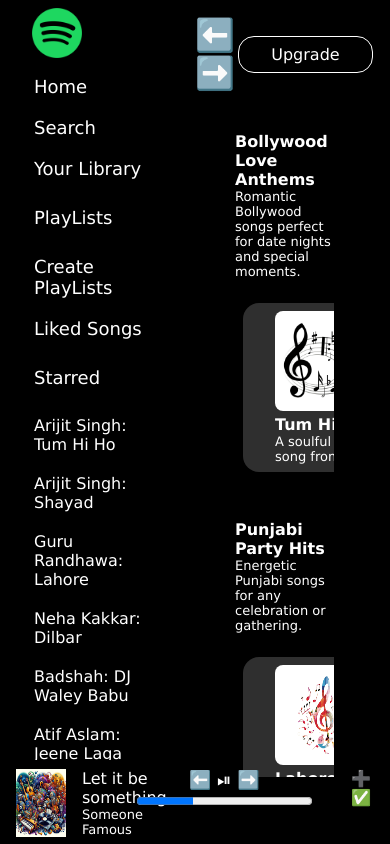
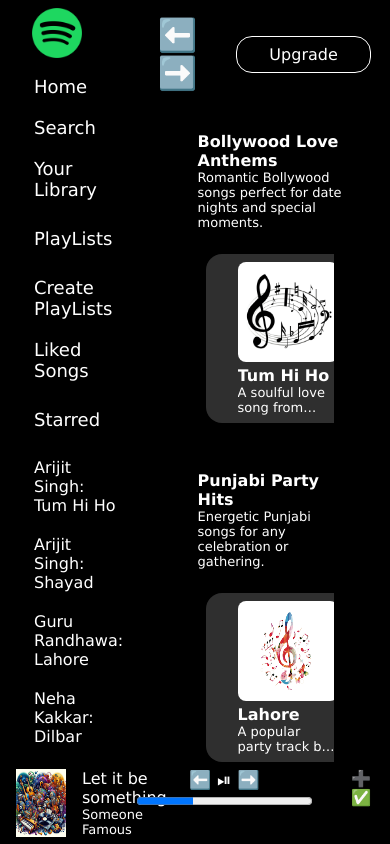
Before and after one commit to RisshabSingla/Chubb_Mentor_Assignment_1, an Angular app: page / in a window 390 px wide. Built offline with nearby package versions, Linux system fonts and the light colour scheme.

Commit message:
Small Screen Sidebar Width

```diff
--- a/src/app/app.component.css
+++ b/src/app/app.component.css
@@ -60,10 +60,10 @@
 
 @media (max-width: 800px) {
     app-sidebar {
-        width: 50%;
+        width: 40%;
     }
 
     app-main-menu {
-        margin-left: 50%;
+        margin-left: 40%;
     }
 }
--- a/src/app/sidebar/sidebar.component.css
+++ b/src/app/sidebar/sidebar.component.css
@@ -46,3 +46,9 @@
     overflow-y: auto;
     scrollbar-width: thin;
 }
+
+@media (max-width: 800px) {
+    .starredSongs {
+        font-size: medium;
+    }
+}
```
